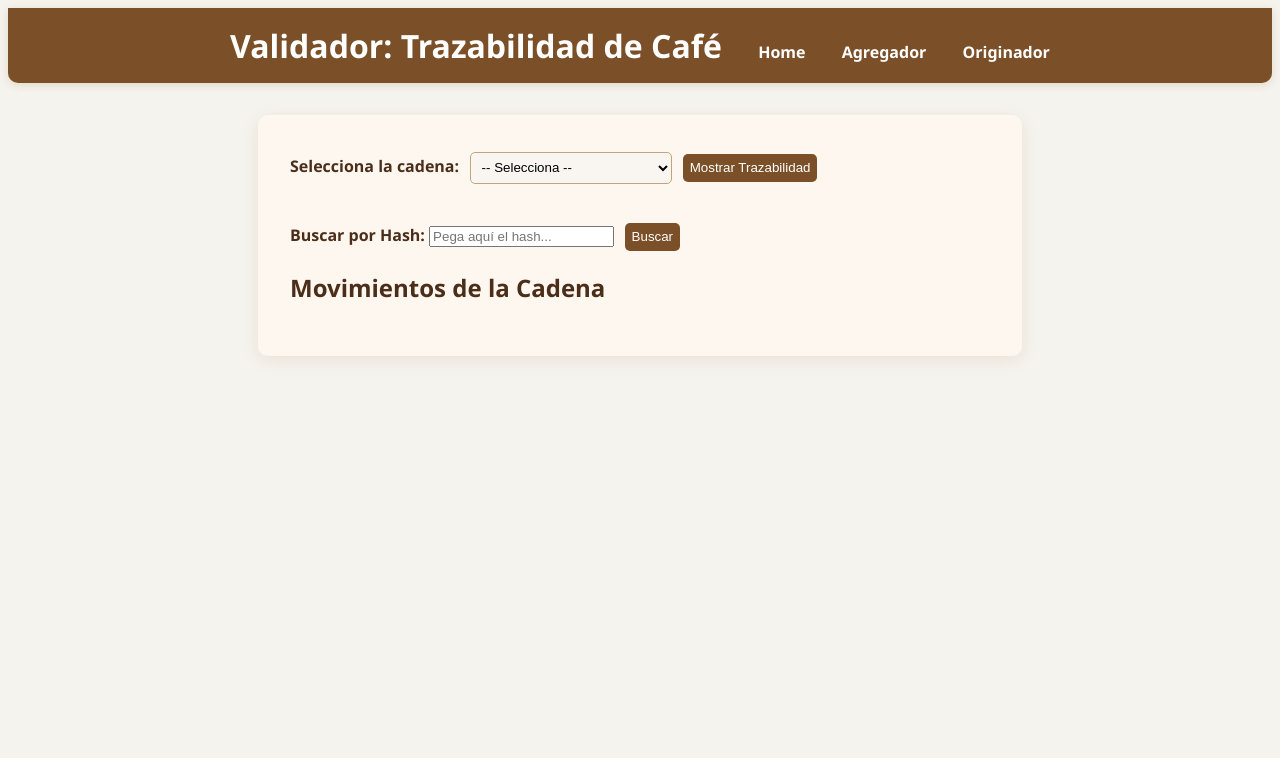
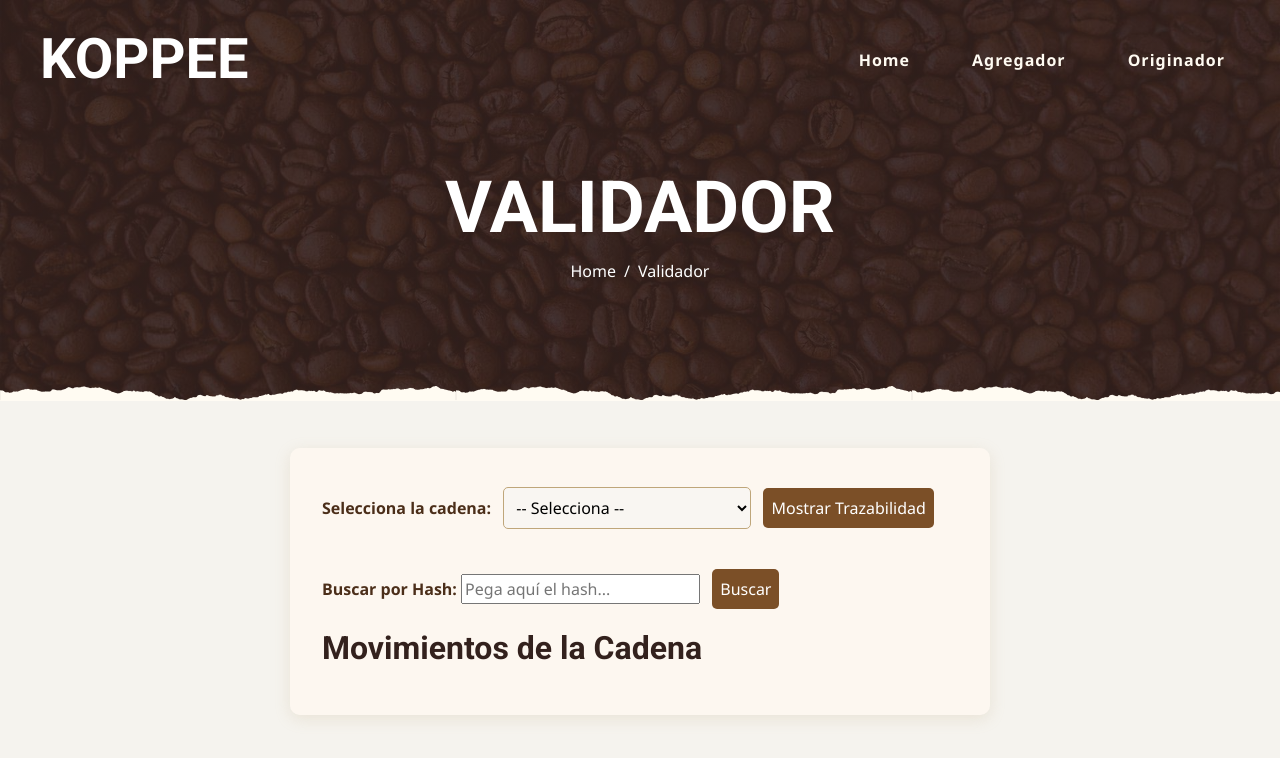
Before and after one commit to Jsebas1103/CAFE, a plain HTML site: page validador.html in a window 1280 px wide. Drawn offline with nearby package versions, Linux system fonts and the light colour scheme.

Commit message:
Validador con los estilos principales

```diff
--- a/validador.html
+++ b/validador.html
@@ -1,6 +1,18 @@
 <!DOCTYPE html>
 <html lang="es">
 <head>
+     <meta charset="utf-8">
+    <title>Agregador | Agregar Bloque</title>
+    <meta content="width=device-width, initial-scale=1.0" name="viewport">
+    <meta content="Free Website Template" name="keywords">
+    <meta content="Free Website Template" name="description">
+    <link href="img/favicon.ico" rel="icon">
+    <link rel="preconnect" href="https://fonts.gstatic.com">
+    <link href="https://fonts.googleapis.com/css2?family=Montserrat:wght@200;400&family=Roboto:wght@400;500;700&display=swap" rel="stylesheet">
+    <link href="https://cdnjs.cloudflare.com/ajax/libs/font-awesome/5.10.0/css/all.min.css" rel="stylesheet">
+    <link href="lib/owlcarousel/assets/owl.carousel.min.css" rel="stylesheet">
+    <link href="lib/tempusdominus/css/tempusdominus-bootstrap-4.min.css" rel="stylesheet" />
+    <link href="css/style.min.css" rel="stylesheet">
     <meta charset="UTF-8">
     <title>Validador | Trazabilidad de Cadena</title>
     <link rel="stylesheet" href="css/validador.css">
@@ -9,11 +21,33 @@
     </style>
 </head>
 <body>
-    <div class="header">
-        <h1 style="display:inline;">Validador: Trazabilidad de Café</h1>
-        <a href="index.html" class="nav-item nav-link">Home</a>
-        <a href="agregador.html" class="nav-item nav-link">Agregador</a>
-        <a href="originador.html" class="nav-item nav-link">Originador</a>
+    <div class="container-fluid p-0 nav-bar">
+        <nav class="navbar navbar-expand-lg bg-none navbar-dark py-3">
+            <a href="index.html" class="navbar-brand px-lg-4 m-0">
+                <h1 class="m-0 display-4 text-uppercase text-white">KOPPEE</h1>
+            </a>
+            <button type="button" class="navbar-toggler" data-toggle="collapse" data-target="#navbarCollapse">
+                <span class="navbar-toggler-icon"></span>
+            </button>
+            <div class="collapse navbar-collapse justify-content-between" id="navbarCollapse">
+                <div class="navbar-nav ml-auto p-4">
+                    <a href="index.html" class="nav-item nav-link">Home</a>
+
+                    <a href="agregador.html" class="nav-item nav-link">Agregador</a>
+                    <a href="originador.html" class="nav-item nav-link">Originador</a>
+                </div>
+            </div>
+        </nav>
+    </div>
+    <div class="container-fluid page-header mb-5 position-relative overlay-bottom">
+        <div class="d-flex flex-column align-items-center justify-content-center" style="min-height: 400px">
+            <h1 class="display-3 text-white mt-5">VALIDADOR</h1>
+            <div class="d-inline-flex text-white">
+                <p class="m-0"><a class="text-white" href="index.html">Home</a></p>
+                <p class="m-0 px-2">/</p>
+                <p class="m-0">Validador</p>
+            </div>
+        </div>
     </div>
     <div class="trace-section">
         <div class="select-chain">
```
